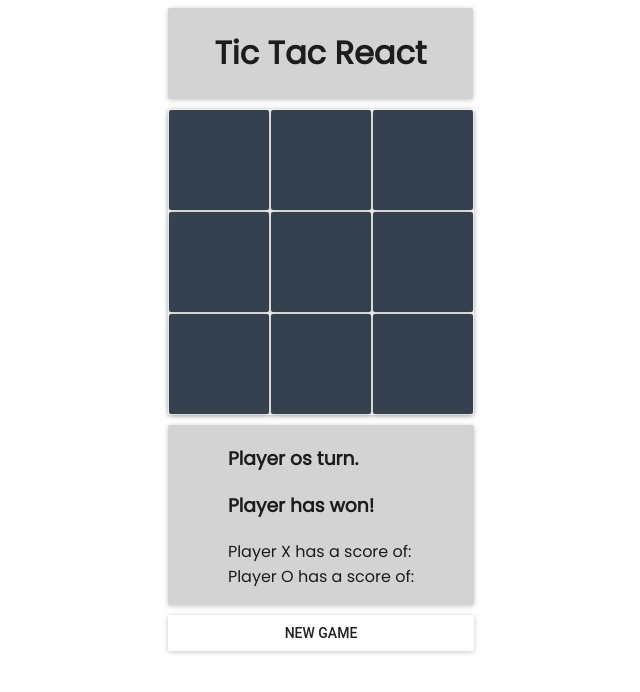
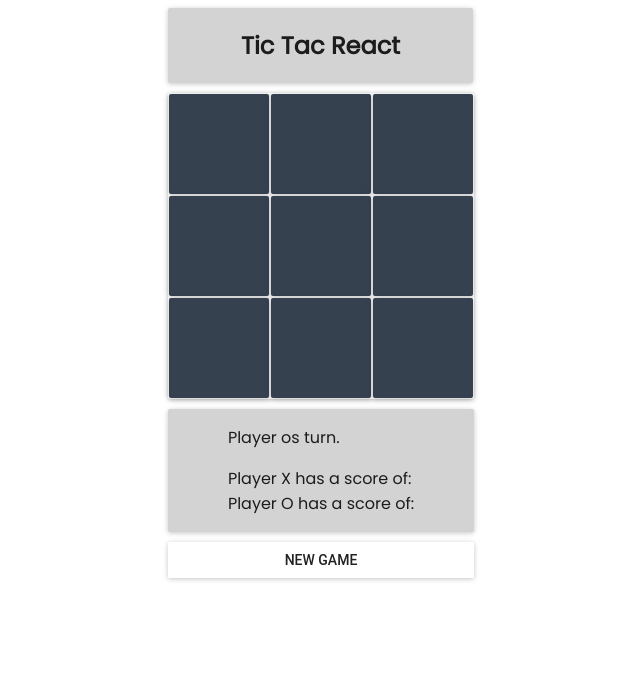
Before and after one commit to Stefanouweneel/Tic-Tac-Toe-React, a React app: page / in a window 1280 px wide. Shown: the top 692 px of the page, without its empty margins (319-959 px from the left). Built offline with nearby package versions, Linux system fonts and the light colour scheme; the HTML template or start-up script is replaced by a standard one.

Commit message:
Render winner only when a player has won

```diff
--- a/index.html
+++ b/index.html
@@ -3,6 +3,7 @@
   <head>
     <title>Tic Tac React</title>
     <link href='https://fonts.googleapis.com/css?family=Poppins' rel='stylesheet' type='text/css'>
+    <link href="https://fonts.googleapis.com/icon?family=Material+Icons" rel="stylesheet">
   </head>
   <body>
     <div id="root"></div>
--- a/src/components/Header.js
+++ b/src/components/Header.js
@@ -15,7 +15,7 @@ class Header extends React.Component {
   render() {
     return (
       <Card style={style}>
-        <h1>Tic Tac React</h1>
+        <h2>Tic Tac React</h2>
       </Card>
     );
   }
--- a/src/components/Score.js
+++ b/src/components/Score.js
@@ -1,22 +1,37 @@
 import React from 'react';
 import Fonts from '../style/Fonts';
 import {Card} from 'material-ui/Card';
+import FontIcon from 'material-ui/FontIcon';
+import {red500, yellow500, blue500} from 'material-ui/styles/colors';
 
 const style = {
   width: 306,
+  paddingLeft: 10,
+  paddingRight: 10,
   display: 'flex',
   justifyContent: 'center',
   fontFamily: Fonts.sansSerif,
   backgroundColor: '#D3D3D3',
 }
 
+const iconStyles = {
+  width: 30,
+};
+
 class Score extends React.Component {
+
+  renderWinner() {
+    if (this.props.winner === 'x'|| this.props.winner === 'o') {
+        return <h3><FontIcon className="material-icons" style={iconStyles} color={yellow500}>star_rate</FontIcon>Player { this.props.winner } has won!<FontIcon className="material-icons" style={iconStyles} color={yellow500}>star_rate</FontIcon></h3>;
+    }
+    return null;
+  }
 
   render() {
     return (
       <Card style={style}>
-        <h3>Player { this.props.turn }s turn.</h3>
-        <h3>Player { this.props.winner } has won!</h3>
+        {this.renderWinner()}
+        <p>Player { this.props.turn }s turn.</p>
         <p>Player X has a score of: { this.props.scoreX } <br />
         Player O has a score of: { this.props.scoreO }</p>
       </Card>
```
